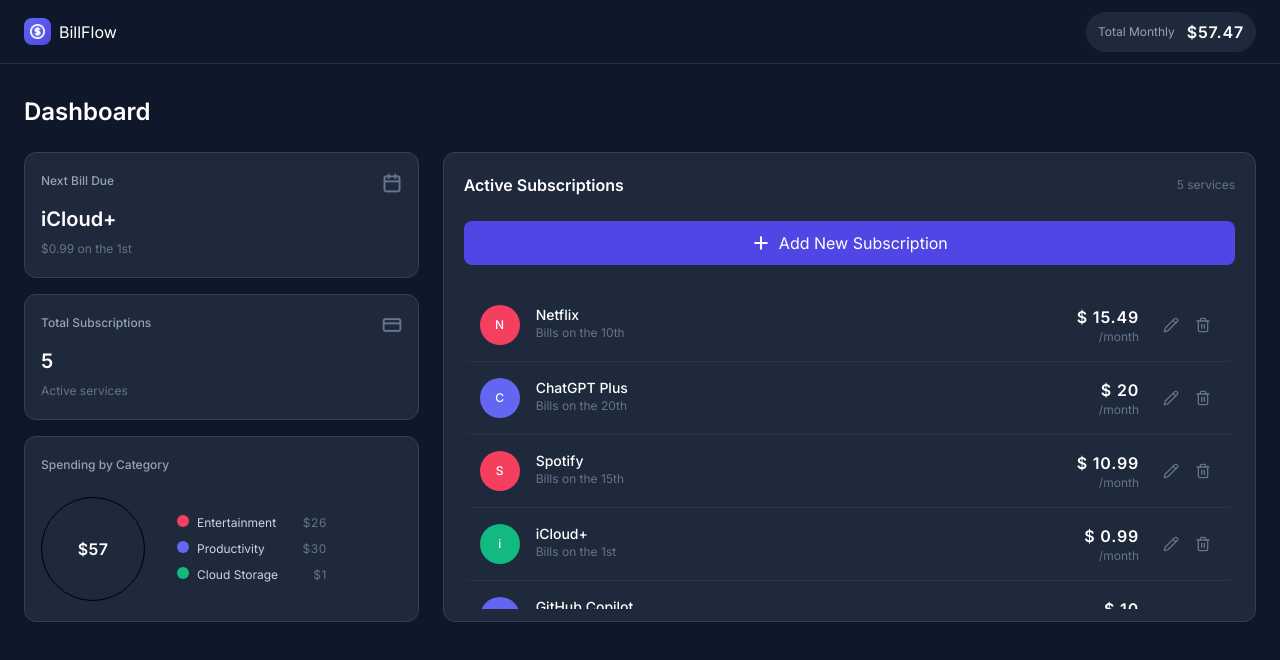
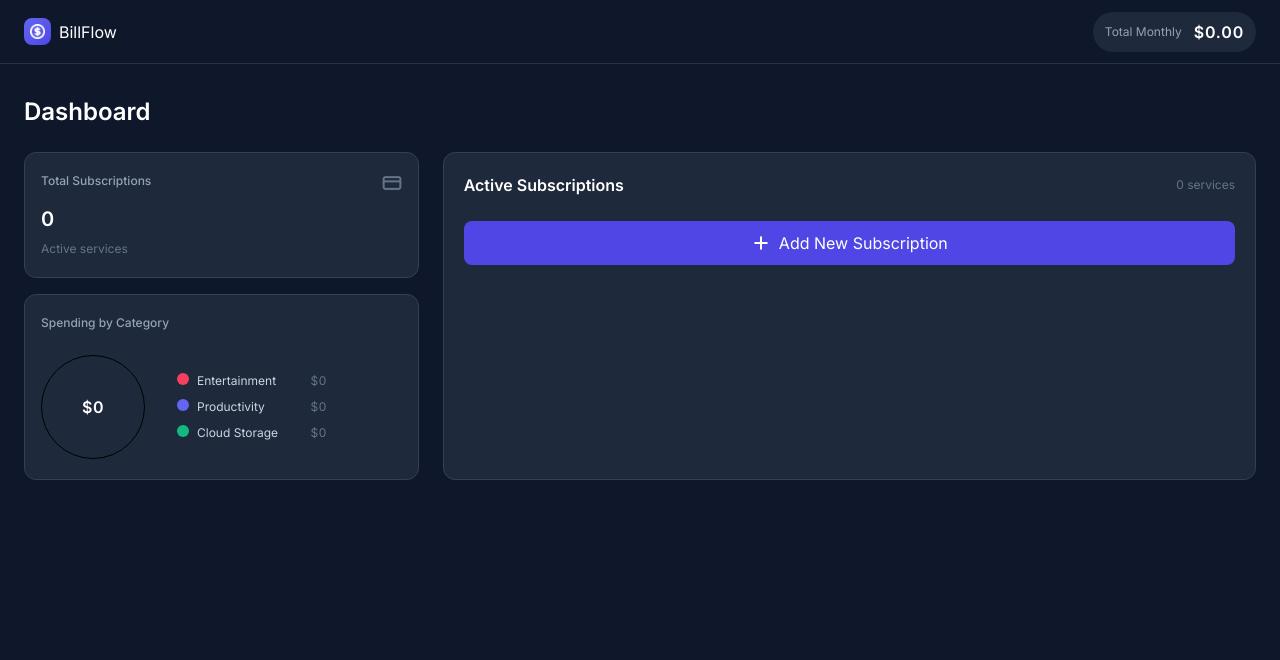
Before and after one commit to YuzStack/55_BillFlow, a React (Vite) app: page / in a window 1280 px wide. Shown: the top 660 px of the page. Built offline with nearby package versions, Linux system fonts and the light colour scheme; a web font is replaced by a local one.

Commit message:
Make the data persistent across page reloads

```diff
--- a/src/components/App.jsx
+++ b/src/components/App.jsx
@@ -1,4 +1,4 @@
-import { useState } from 'react';
+import { useEffect, useState } from 'react';
 import AddSubForm from './AddSubForm';
 import Dashboard from './Dashboard';
 import DeleteSubDialog from './DeleteSubDialog';
@@ -13,10 +13,14 @@
 import SubList from './SubList';
 import Subscriptions from './Subscriptions';
 import SubStat from './SubStat';
-import initialSubscriptions from '../data-template';
+// import initialSubscriptions from '../data-template';
 
 function App() {
-  const [subs, setSubs] = useState(initialSubscriptions);
+  const [subs, setSubs] = useState(function () {
+    const storedSubs = JSON.parse(localStorage.getItem('subs'));
+    return storedSubs ? storedSubs : [];
+  });
+
   const [isAddingSub, setIsAddingSub] = useState(false);
   const [isDeletingSub, setIsDeletingSub] = useState(false);
   const [isEditingSub, setIsEditingSub] = useState(false);
@@ -24,6 +28,13 @@
 
   const totalMonthlyBill = subs.reduce((acc, cur) => acc + cur.price, 0) || 0;
   const numSubs = subs.length;
+
+  useEffect(
+    function () {
+      localStorage.setItem('subs', JSON.stringify(subs));
+    },
+    [subs],
+  );
 
   const handleAddSub = function (sub) {
     setSubs(curSubs => [...curSubs, sub]);
```
